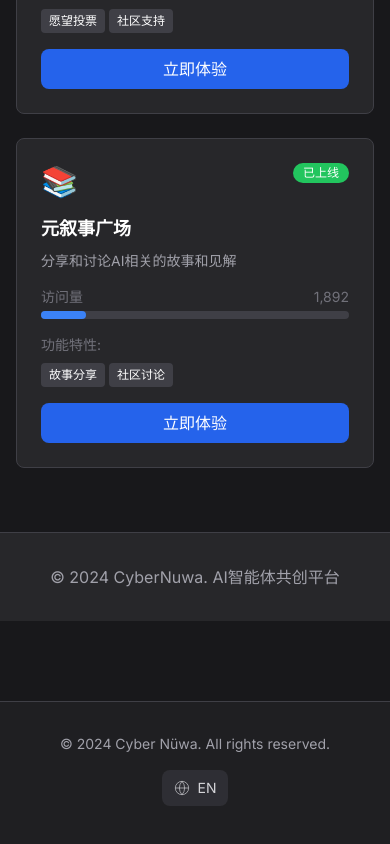
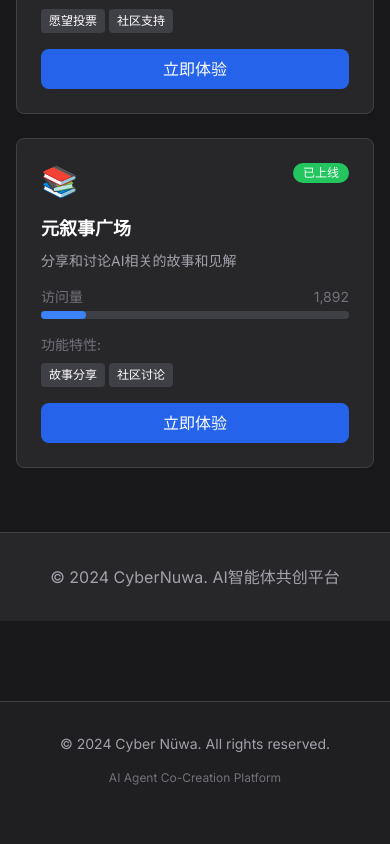
Before and after one commit to korsakowii/CyberNuwa, a Next.js app: page /showcase/standalone in a window 390 px wide. Shown: the part 2267-3111 px from the top of the page. Built offline with nearby package versions, Linux system fonts and the light colour scheme.

Commit message:
refactor: simplify Footer component, remove language switcher and make it responsive to header language toggle

```diff
--- a/components/Footer.tsx
+++ b/components/Footer.tsx
@@ -1,48 +1,17 @@
 'use client'
 
-import { useState, useRef, useEffect } from 'react'
-import { createPortal } from 'react-dom'
-
-// 尝试导入LanguageContext，如果失败则使用本地状态
+// 尝试导入LanguageContext，如果失败则使用默认中文
 let useLanguage: any = null
 try {
   const context = require('@/contexts/LanguageContext')
   useLanguage = context.useLanguage
 } catch (error) {
-  // LanguageContext不可用，使用本地状态
+  // LanguageContext不可用，使用默认中文
 }
 
 export default function Footer() {
-  // 如果LanguageContext可用，使用它；否则使用本地状态
-  const [localLanguage, setLocalLanguage] = useState<'zh' | 'en'>('zh')
-
-  const language = useLanguage ? useLanguage().language : localLanguage
-  const setLanguage = useLanguage ? useLanguage().setLanguage : setLocalLanguage
-
-  const [isOpen, setIsOpen] = useState(false)
-  const [menuPos, setMenuPos] = useState<{top: number, right: number}>({top: 0, right: 0})
-  const btnRef = useRef<HTMLButtonElement>(null)
-
-  const toggleMenu = () => {
-    setIsOpen(!isOpen)
-  }
-
-  const closeMenu = () => setIsOpen(false)
-
-  const handleLanguageChange = (lang: 'zh' | 'en') => {
-    setLanguage(lang)
-    closeMenu()
-  }
-
-  useEffect(() => {
-    if (isOpen && btnRef.current) {
-      const rect = btnRef.current.getBoundingClientRect()
-      setMenuPos({
-        top: rect.top - 8, // 8px 间距
-        right: window.innerWidth - rect.right
-      })
-    }
-  }, [isOpen])
+  // 如果LanguageContext可用，使用它；否则使用默认中文
+  const language = useLanguage ? useLanguage().language : 'zh'
 
   return (
     <footer className="bg-zinc-800/50 border-t border-zinc-700 mt-20 pb-24">
@@ -53,74 +22,9 @@ export default function Footer() {
             © 2024 Cyber Nüwa. {language === 'zh' ? '保留所有权利。' : 'All rights reserved.'}
           </div>
 
-          {/* 语言切换器 */}
-          <div className="relative">
-            <button
-              ref={btnRef}
-              onClick={toggleMenu}
-              className="flex items-center space-x-2 px-3 py-2 bg-zinc-700/50 hover:bg-zinc-700/70 rounded-lg transition-all duration-200 text-zinc-300 hover:text-white"
-            >
-              <svg
-                className="w-4 h-4"
-                fill="none"
-                stroke="currentColor"
-                viewBox="0 0 24 24"
-              >
-                <circle cx="12" cy="12" r="10" strokeWidth="1"/>
-                <path d="M2 12h20" strokeWidth="1"/>
-                <path d="M12 2a15.3 15.3 0 0 1 4 10 15.3 15.3 0 0 1-4 10 15.3 15.3 0 0 1-4-10 15.3 15.3 0 0 1 4-10z" strokeWidth="1"/>
-              </svg>
-              <span className="text-sm">
-                {language === 'zh' ? '中文' : 'EN'}
-              </span>
-            </button>
-
-            {/* 语言选择菜单（Portal） */}
-            {isOpen && typeof window !== 'undefined' && createPortal(
-              <div
-                style={{
-                  position: 'fixed',
-                  top: menuPos.top - 56, // 菜单高度约56px，向上弹出
-                  right: menuPos.right,
-                  zIndex: 9999
-                }}
-                className="bg-zinc-900/95 backdrop-blur-sm border border-zinc-700/50 rounded-lg shadow-lg overflow-hidden min-w-[120px]"
-              >
-                <div className="py-1">
-                  <button
-                    onClick={() => handleLanguageChange('zh')}
-                    className={`w-full px-3 py-2 text-left text-sm transition-all duration-200 flex items-center space-x-2 ${
-                      language === 'zh'
-                        ? 'text-white bg-zinc-800/50'
-                        : 'text-zinc-400 hover:text-white hover:bg-zinc-800/30'
-                    }`}
-                  >
-                    <span className="text-xs">🇨🇳</span>
-                    <span>中文</span>
-                  </button>
-                  <button
-                    onClick={() => handleLanguageChange('en')}
-                    className={`w-full px-3 py-2 text-left text-sm transition-all duration-200 flex items-center space-x-2 ${
-                      language === 'en'
-                        ? 'text-white bg-zinc-800/50'
-                        : 'text-zinc-400 hover:text-white hover:bg-zinc-800/30'
-                    }`}
-                  >
-                    <span className="text-xs">🇺🇸</span>
-                    <span>EN</span>
-                  </button>
-                </div>
-              </div>,
-              document.body
-            )}
-
-            {/* 点击外部关闭菜单 */}
-            {isOpen && (
-              <div
-                className="fixed inset-0 z-40"
-                onClick={closeMenu}
-              />
-            )}
+          {/* 右侧可以添加其他信息，比如版本号等 */}
+          <div className="text-zinc-500 text-xs">
+            {language === 'zh' ? 'AI智能体共创平台' : 'AI Agent Co-Creation Platform'}
           </div>
         </div>
       </div>
```
